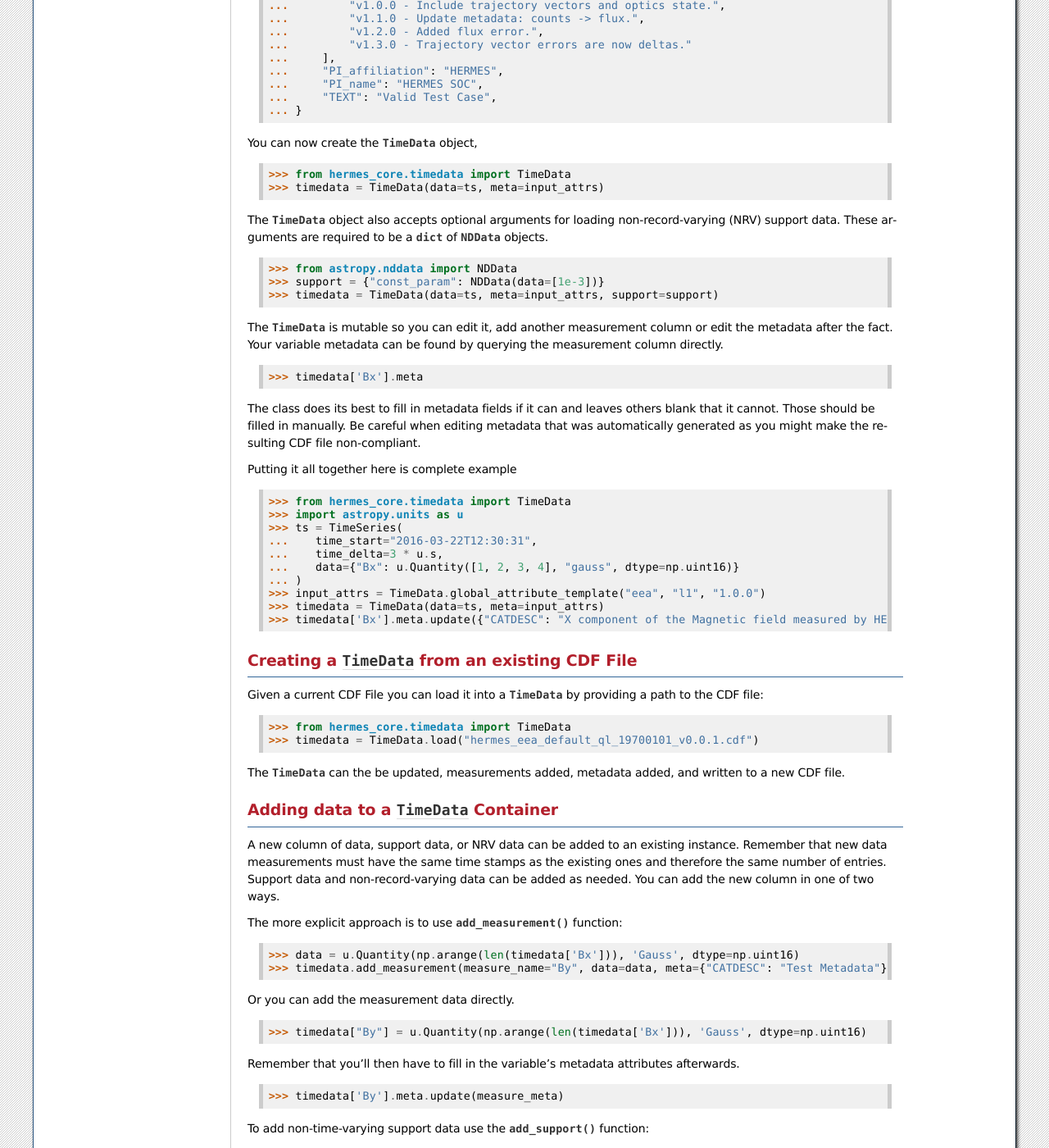
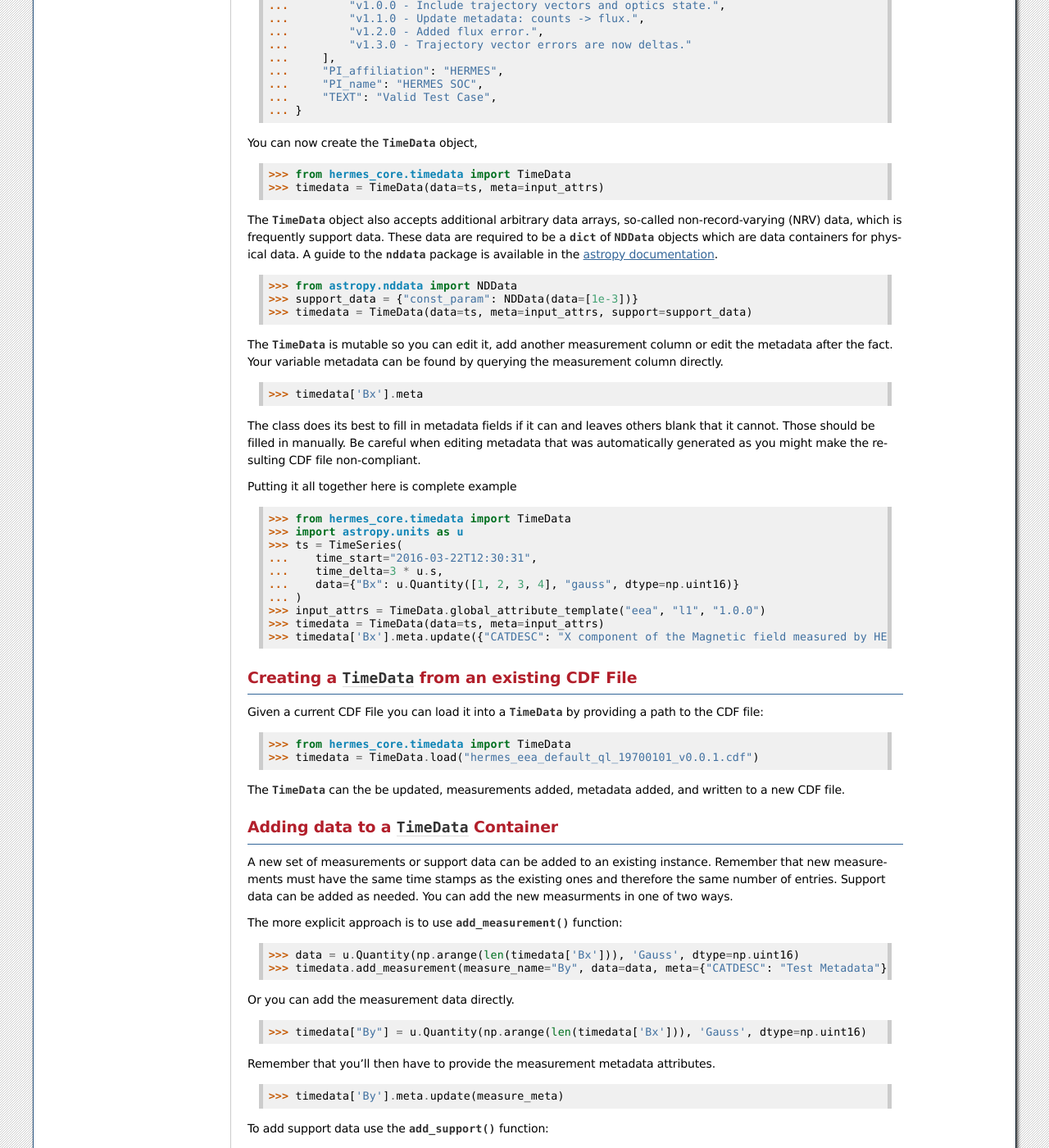
Before and after one commit to HERMES-SOC/hermes_core, a Sphinx documentation site: the page built from docs/user-guide/reading_writing_data.rst, in a window 1280 px wide and 1400 px high, scrolled down 1693 px. Shown: the whole window at 82% size. Built offline with Sphinx 7.4.7, drawn with Linux system fonts in a browser that asks for light colours; the version number could not be read and is left out; some of the changed text lies outside the part shown.

Commit message:
small fixes to docs

```diff
--- a/docs/user-guide/reading_writing_data.rst
+++ b/docs/user-guide/reading_writing_data.rst
@@ -105,13 +105,14 @@ You can now create the :py:class:`~hermes_core.timedata.TimeData` object,
     >>> from hermes_core.timedata import TimeData
     >>> timedata = TimeData(data=ts, meta=input_attrs)
 
-The :py:class:`~hermes_core.timedata.TimeData` object also accepts optional arguments for loading
-non-record-varying (NRV) support data. These arguments are required to be a `dict`
-of :py:class:`~astropy.nddata.NDData` objects.
+The :py:class:`~hermes_core.timedata.TimeData` object also accepts additional arbitrary data arrays,
+so-called non-record-varying (NRV) data, which is frequently support data. These data are required to be a `dict`
+of :py:class:`~astropy.nddata.NDData` objects which are data containers for physical data.
+A guide to the `~astropy.nddata` package is available in the `astropy documentation <https://docs.astropy.org/en/stable/nddata/>`_.
 
     >>> from astropy.nddata import NDData
-    >>> support = {"const_param": NDData(data=[1e-3])}
-    >>> timedata = TimeData(data=ts, meta=input_attrs, support=support)
+    >>> support_data = {"const_param": NDData(data=[1e-3])}
+    >>> timedata = TimeData(data=ts, meta=input_attrs, support=support_data)
 
 The :py:class:`~hermes_core.timedata.TimeData` is mutable so you can edit it, add another measurement column or edit the metadata after the fact.
 Your variable metadata can be found by querying the measurement column directly.
@@ -148,10 +149,10 @@ The :py:class:`~hermes_core.timedata.TimeData` can the be updated, measurements
 Adding data to a ``TimeData`` Container
 =======================================
 
-A new column of data, support data, or NRV data can be added to an existing instance. Remember
-that new data measurements must have the same time stamps as the existing ones and therefore
-the same number of entries. Support data and non-record-varying data can be added as needed.
-You can add the new column in one of two ways.
+A new set of measurements or support data can be added to an existing instance. Remember
+that new measurements must have the same time stamps as the existing ones and therefore
+the same number of entries. Support data can be added as needed.
+You can add the new measurments in one of two ways.
 
 The more explicit approach is to use :py:func:`~hermes_core.timedata.TimeData.add_measurement` function::
 
@@ -162,16 +163,16 @@ Or you can add the measurement data directly.
 
     >>> timedata["By"] = u.Quantity(np.arange(len(timedata['Bx'])), 'Gauss', dtype=np.uint16)
 
-Remember that you'll then have to fill in the variable's metadata attributes afterwards.
+Remember that you'll then have to provide the measurement metadata attributes.
 
     >>> timedata['By'].meta.update(measure_meta) # doctest: +SKIP
 
-To add non-time-varying support data use the :py:func:`~hermes_core.timedata.TimeData.add_support` function::
+To add support data use the :py:func:`~hermes_core.timedata.TimeData.add_support` function::
 
     >>> timedata.add_support(
     ...     name="Calibration_const",
     ...     data=NDData(data=[1e-1]),
-    ...     meta={"CATDESC": "Calibration Factor", "VAR_TYPE": "metadata"},
+    ...     meta={"CATDESC": "Calibration Factor", "VAR_TYPE": "support_data"},
     ... )
 
 Adding metadata attributes
```
Also changed, not shown: other parts of docs/user-guide/reading_writing_data.rst (+1 -1 lines), 2 other files.
